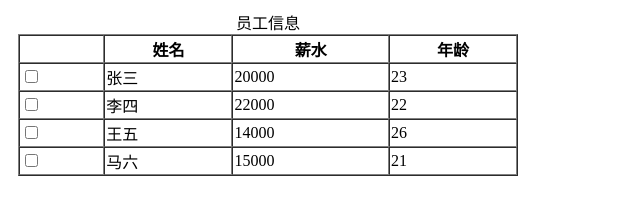
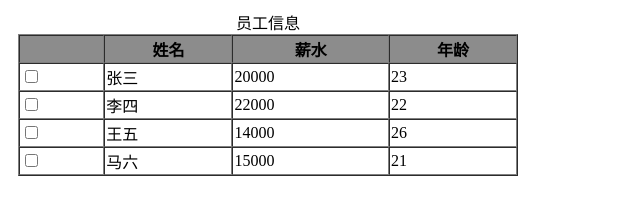
Before and after one commit to 572348326/572348326.github.io, a plain HTML site: page 作业/作业27.html in a window 1280 px wide. Shown: the whole page, without its empty margins (0-640 px from the left). Drawn offline with nearby package versions, Linux system fonts and the light colour scheme.

Commit message:
已修改

```diff
--- a/作业/作业27.html
+++ b/作业/作业27.html
@@ -29,9 +29,8 @@
 		</table>
 	</body>
 	<script type="text/javascript">
-//		$('tr:eq(0)').css('background','#8C8C8C')
-//		$('tr:even').css('background','darkgoldenrod')
-//		$('tr:odd').css('background','yellow')
+		$('tr:eq(0)').css('background','#8C8C8C')
+
 		$(function(){
 			$('[type="checkbox"]').change(function(){
 				if(this.checked){
```
